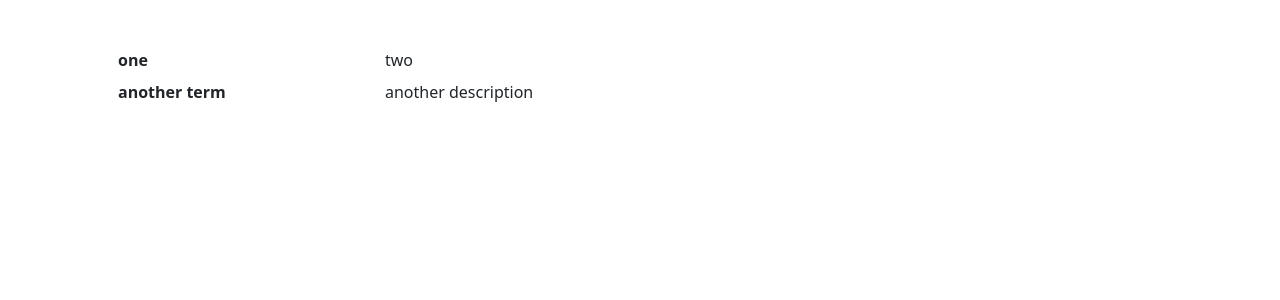
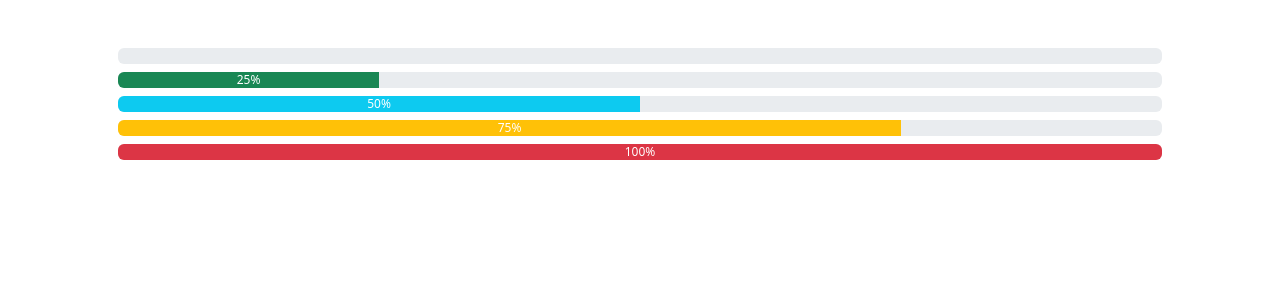
Before and after one commit to vplabunets/Labunets-front-end-pro-17.03.2023, a React (Create React App) app: page / in a window 1280 px wide. Shown: the top 300 px of the page. Built offline with nearby package versions, Linux system fonts and the light colour scheme.

Commit message:
add hw-78

```diff
--- a/package.json
+++ b/package.json
@@ -1,5 +1,5 @@
 {
-  "name": "hw-77",
+  "name": "hw-78",
   "version": "0.1.0",
   "private": true,
   "dependencies": {
@@ -7,6 +7,7 @@
     "@testing-library/react": "^13.4.0",
     "@testing-library/user-event": "^13.5.0",
     "bootstrap": "^5.3.1",
+    "classnames": "^2.3.2",
     "prop-types": "^15.8.1",
     "react": "^18.2.0",
     "react-dom": "^18.2.0",
--- a/src/components/App/App.js
+++ b/src/components/App/App.js
@@ -1,13 +1,16 @@
 import "./App.css";
-import Definitions from "../Definitions/Definitions";
-import { definitions } from "../../data/data";
+import {Progress} from "../Progress/Progress";
 
-function App() {
-  return (
-    <div className="container p-5">
-      <Definitions data={definitions} />
-    </div>
-  );
+
+export function App() {
+    return (<>
+        <div className="container p-5">
+            <Progress percentage={0}/>
+            <Progress percentage={25}/>
+            <Progress percentage={50}/>
+            <Progress percentage={75}/>
+            <Progress percentage={100}/>
+        </div>
+
+    </>);
 }
-
-export default App;
--- a/src/components/Definition/Definition.jsx
+++ /dev/null
@@ -1,24 +0,0 @@
-import React from 'react'
-import PropTypes from 'prop-types';
-
-export function Definition({data}) {
-    const {dt, dd} = data
-
-    return (
-        <>
-            <dt className="col-sm-3">{dt}</dt>
-            <dd className="col-sm-9">{dd}</dd>
-        </>
-    )
-}
-
-Definition.propTypes = {
-    data: PropTypes.arrayOf(
-        PropTypes.shape({
-                dt: PropTypes.string,
-                dd: PropTypes.string,
-                id: PropTypes.number,
-            }
-        )
-    )
-}
--- a/src/components/Definitions/Definitions.jsx
+++ /dev/null
@@ -1,12 +0,0 @@
-import React from 'react'
-import {Definition} from "../Definition/Definition";
-
-export function Definitions({data}) {
-    return (
-        <dl className="row">
-            {data.map(el => <Definition key={el.id} data={(el)}/>)}
-        </dl>
-    )
-}
-
-export default Definitions
--- /dev/null
+++ b/src/components/Progress/Progress.jsx
@@ -0,0 +1,20 @@
+import React from 'react'
+import classNames from "classnames";
+
+
+export function Progress({percentage}) {
+    const xxx = classNames("progress-bar",
+        {"bg-success": (percentage === 25)},
+        {"bg-info": (percentage === 50)},
+        {"bg-warning": (percentage === 75)},
+        {"bg-danger": (percentage === 100)}
+    )
+    return (
+        <div className="progress mb-2">
+            <div className={xxx} role="progressbar" aria-valuenow={percentage} aria-valuemin="0"
+                 aria-valuemax="100"
+                 aria-label="progressbar" style={{width: `${percentage}%`}}> {percentage}%
+            </div>
+        </div>
+    )
+}
--- a/src/data/data.js
+++ /dev/null
@@ -1,4 +0,0 @@
-export const definitions = [
-    {dt: 'one', dd: 'two', id: 1},
-    {dt: 'another term', dd: 'another description', id: 2},
-];
```
Also changed, not shown: src/index.js (+5 -4 lines), src/components/App/App.css (indentation only), 2 other files (tests, documents, lock files or other folders).
